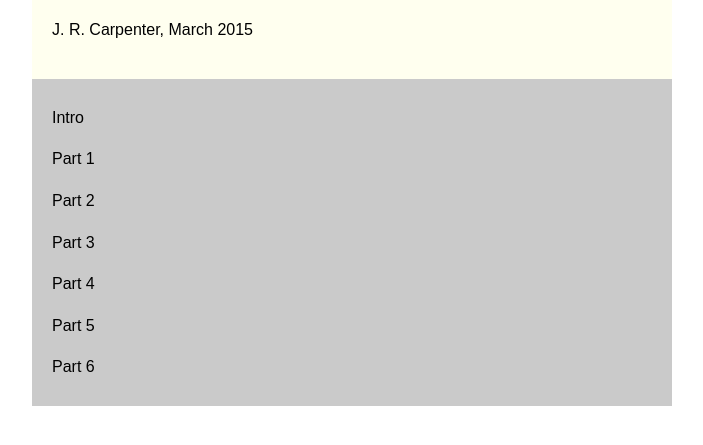
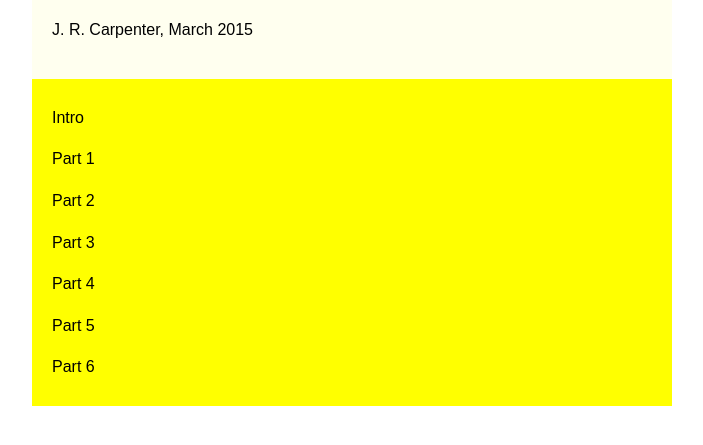
Before and after one commit to barbaracutlak/barbaracutlak.github.io, a plain HTML site: page exercise_2.html/index.html in a window 1280 px wide. Shown: the part 89-534 px from the top of the page, without its empty margins (288-991 px from the left). Drawn offline with Linux system fonts and the light colour scheme; files whose address does not match are found by name.

Commit message:
third commit

```diff
--- a/exercise_2.html/styles.css
+++ b/exercise_2.html/styles.css
@@ -48,7 +48,7 @@ section {
   margin: 0 auto;
 }
   .one {
-    background-color: rgb(202, 202, 202);
+    background-color: rgb(255, 255, 0);
      padding: 10px 20px 10px 20px;
   width: 600px;
   margin: 0 auto;
```
